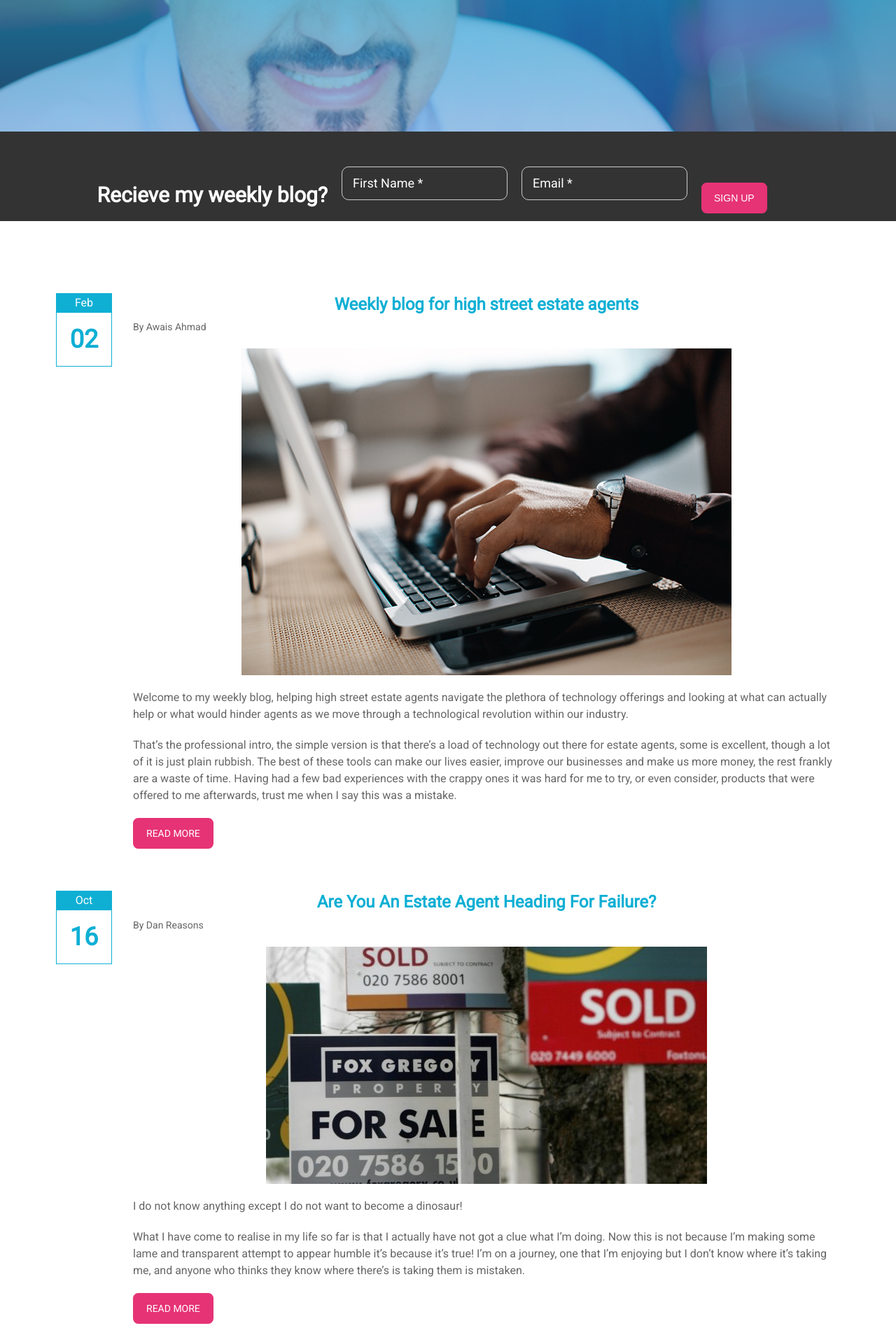
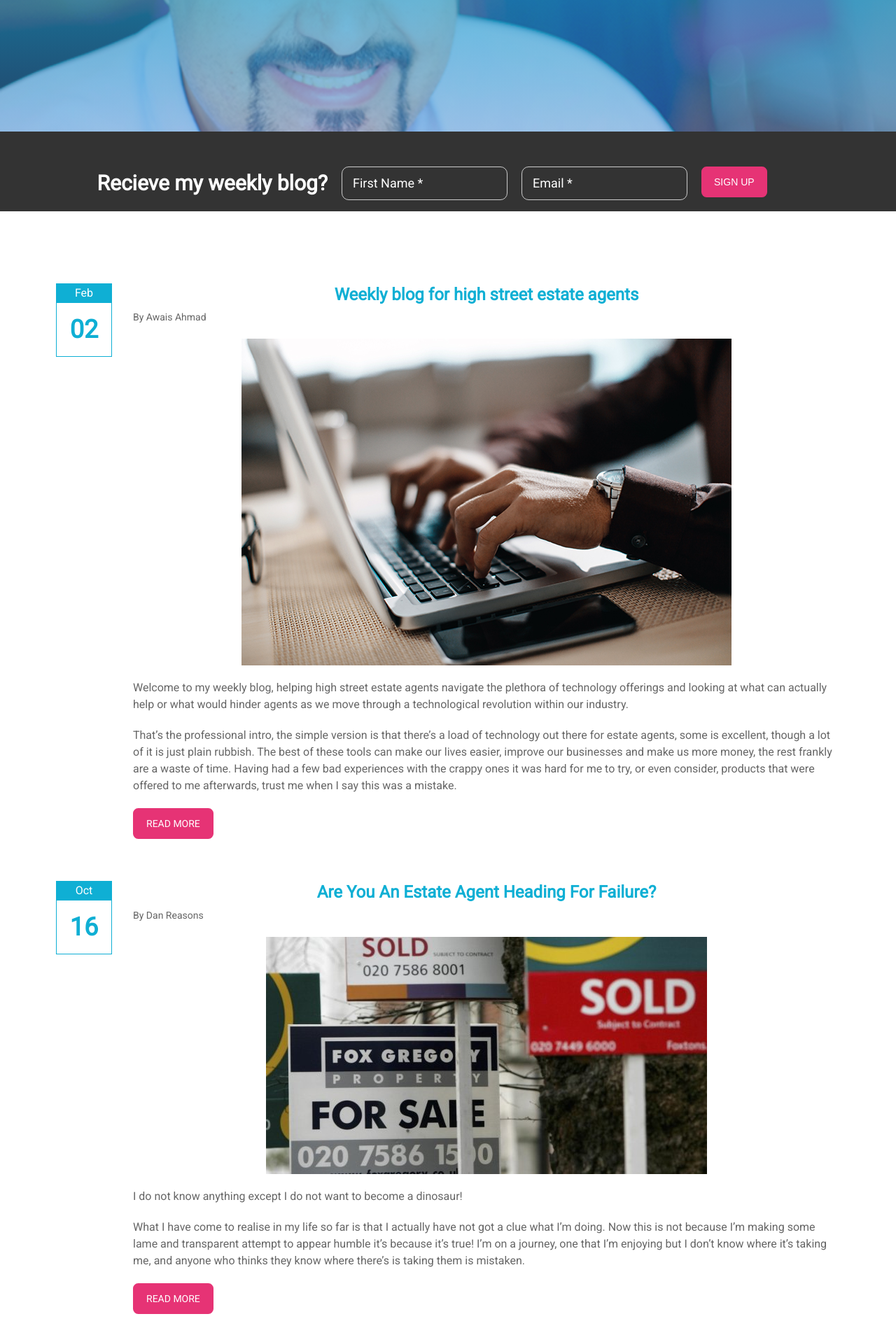
Before and after one commit to hystreet/hystreet.github.io, a Jekyll site: the page built from blog/index.html, in a window 1280 px wide. Shown: the part 389-2297 px from the top of the page at 70% size. Built offline with Jekyll 4.4.1, drawn with Linux system fonts in a browser that asks for light colours; a script that is not in the unit is left out; the list of posts is cut into pages by our own code.

Commit message:
Update blog.html

```diff
--- a/_layouts/blog.html
+++ b/_layouts/blog.html
@@ -30,7 +30,6 @@ layout: default
       <h2 style="
     float:  left;
     margin-right:  20px;
-    margin-top: 20px;
    color:#FFF
 ">Recieve my weekly blog?</h2>
 <form accept-charset="UTF-8" action="https://ge395.infusionsoft.com/app/form/process/3a2068882de6cd4ab24e281e9c53eedf" class="infusion-form" id="inf_form_3a2068882de6cd4ab24e281e9c53eedf" method="POST">
@@ -44,9 +43,8 @@ layout: default
         <input class="infusion-field-input" id="inf_field_Email" name="inf_field_Email" placeholder="Email *" type="text" />
     </div>
     <div>
-        <div>&nbsp;</div>
     </div>
-    <div class="infusion-submit" style="float: left; margin-right: 20px; margin-top: 7px;">
+    <div class="infusion-submit" style="float: left; margin-right: 20px; ">
         <button style="margin:0 auto; display: block;" class="infusion-recaptcha" id="recaptcha_3a2068882de6cd4ab24e281e9c53eedf" type="submit">Sign up</button>
     </div>
 </form>
```
